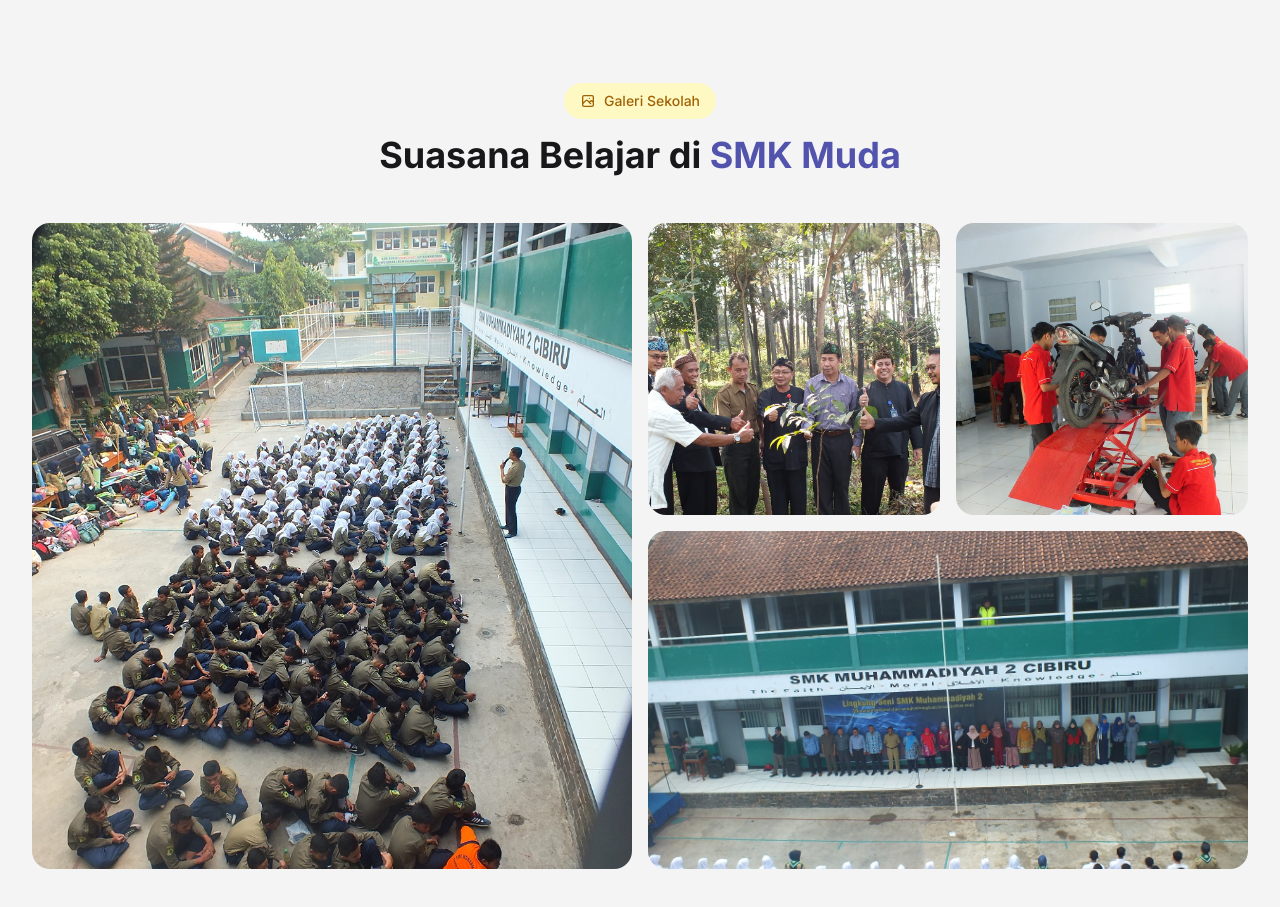
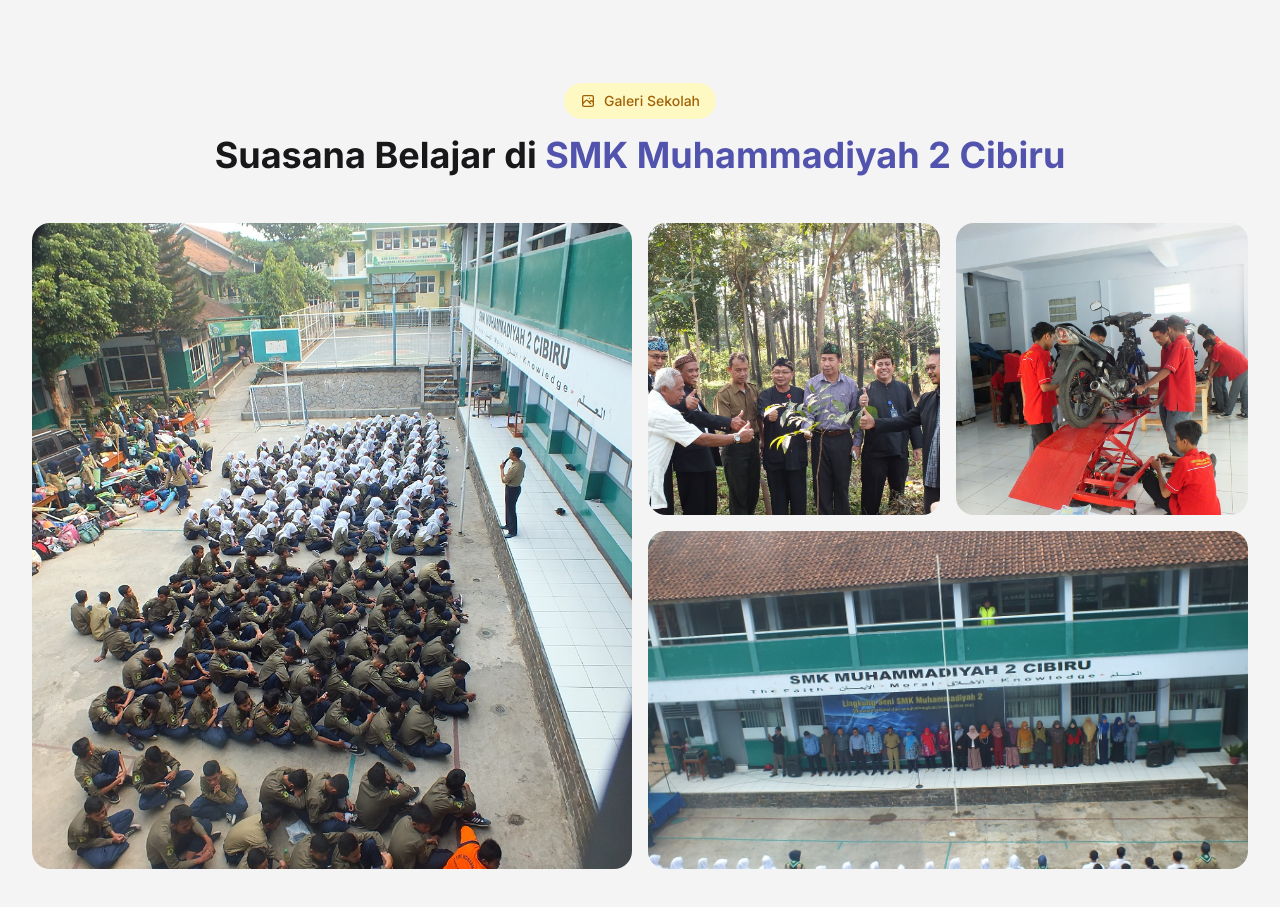
Before and after one commit to yunusffz/muda-smart-school, a Next.js app: page /profil in a window 1280 px wide. Shown: the part 2400-3307 px from the top of the page. Built offline with nearby package versions, Linux system fonts and the light colour scheme.

Commit message:
fix: update school name in GallerySection component

```diff
--- a/src/app/profil/_components/GallerySection.tsx
+++ b/src/app/profil/_components/GallerySection.tsx
@@ -12,7 +12,7 @@
             Galeri Sekolah
           </div>
           <h2 className="text-3xl md:text-4xl font-bold text-neutral-900">
-            Suasana Belajar di <span className="text-primary-600">SMK Muda</span>
+            Suasana Belajar di <span className="text-primary-600">SMK Muhammadiyah 2 Cibiru</span>
           </h2>
         </div>
 
```
